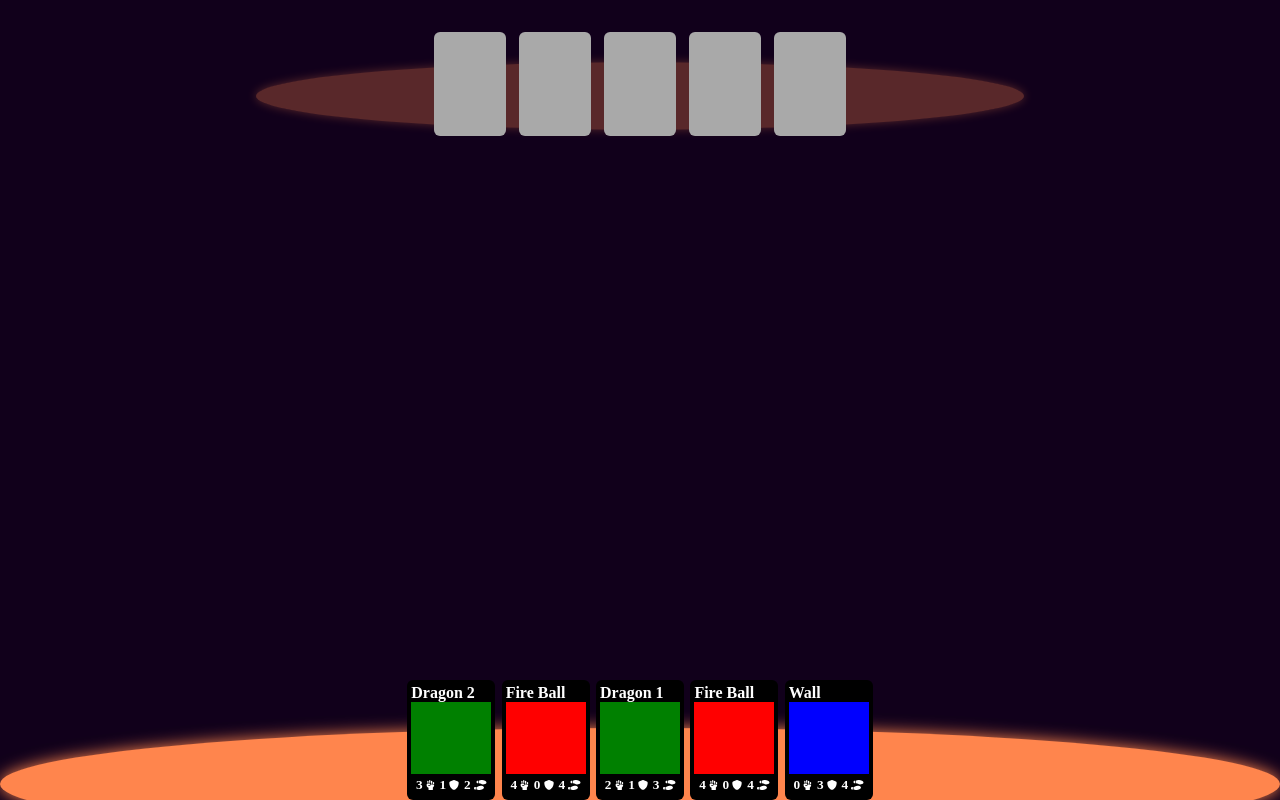
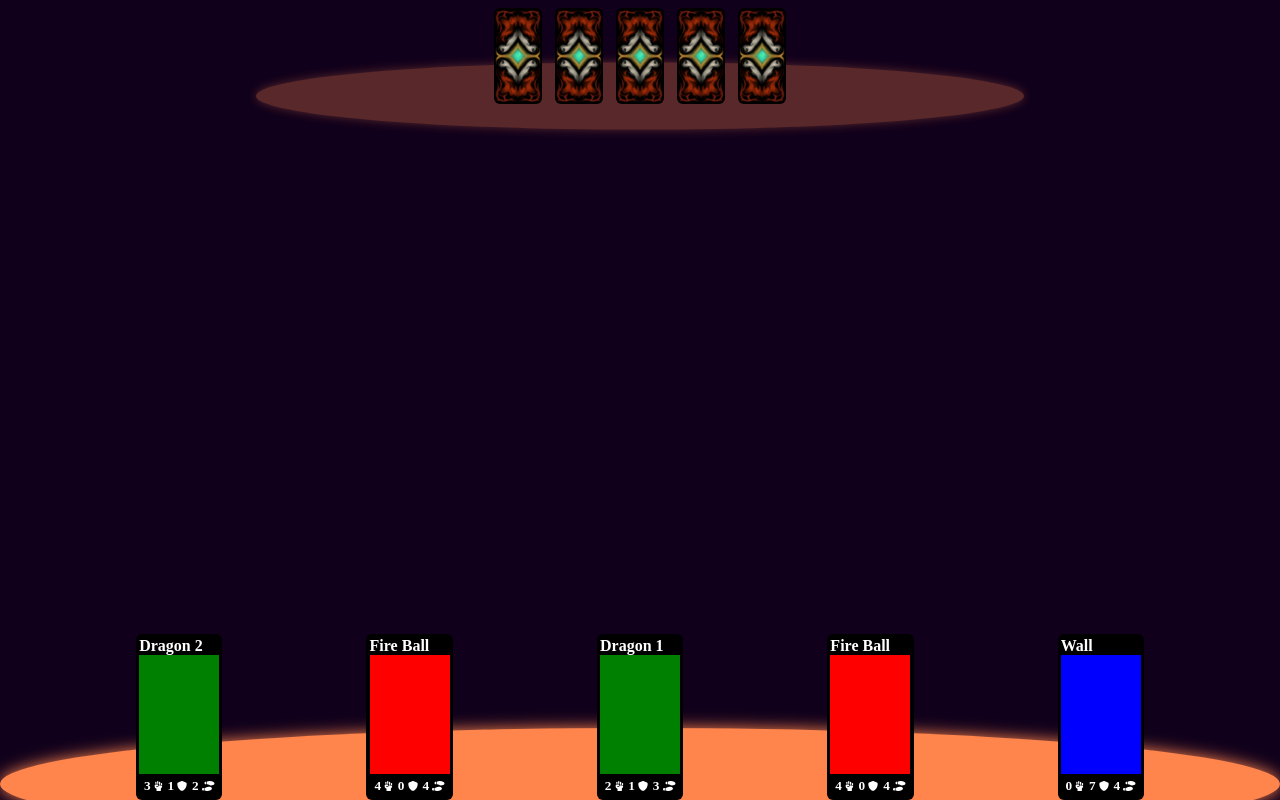
Before and after one commit to Animator55/Card-game-test, a React (Vite) app: page / in a window 1280 px wide. Built offline with nearby package versions, Linux system fonts and the light colour scheme.

Commit message:
added new styles

```diff
--- a/src/App.tsx
+++ b/src/App.tsx
@@ -127,8 +127,8 @@ export default function App() {
 
   const renderFight = (calculated: resultType[])=>{
     let time = 0
-    let lastSpeed = 0
-    let lastPlayer = calculated[0].owner
+    // let lastSpeed = 0
+    // let lastPlayer = calculated[0].owner
     let defeatedTargets: eventType[] = []
 
     const searchCard = (id: string, tale: string)=>{
@@ -194,6 +194,14 @@ export default function App() {
         let attack = turn.card.strength
         let defense = target.card.defense
 
+        let currentTarget = document.getElementById(`${target.card._id + "." + target.tale}`)
+        if(currentTarget) {
+          let defenseEl = currentTarget.querySelector('.defense-stat') as HTMLElement
+          if(defenseEl && defenseEl.dataset.defense !== "") {
+            defense = Number(defenseEl.dataset.defense)
+          }
+        }
+
         let index = searchCard(target.card._id, target.tale)
 
         if(defense - attack <= 0) defeatedTargets.push(target)
@@ -231,15 +239,20 @@ export default function App() {
         else if(turn.action.attackTo && attackResult.damageTo) {
           let enemyTarget = document.getElementById(attackResult.damageTo._id)
           if(!enemyTarget) return
+          enemyTarget.dataset.damage = ""
+          enemyTarget.offsetWidth
           enemyTarget.dataset.damage = `${attackResult.damageTo.dealed}`
+          let defenseEl = enemyTarget.querySelector('.defense-stat') as HTMLElement
+          if(defenseEl) defenseEl.dataset.defense = `${Number(defenseEl.dataset.defense) - attackResult.damageTo.dealed}`
           enemyTarget.classList.remove('defeated')
           enemyTarget.classList.remove('get-hit')
 
           let splitedID = attackResult.damageTo._id.split(".")
 
-          if(checkIfDefeated(splitedID[0], splitedID[1])) {
+          if(checkIfDefeated(splitedID[0], splitedID[1]) || Number(defenseEl.dataset.defense) <= 0) {
             // console.log("defeated card")
             enemyTarget.offsetWidth
+            enemyTarget.classList.add('get-hit')
             enemyTarget.classList.add('defeated')
           }
           else {
@@ -297,7 +310,7 @@ export default function App() {
                 <FontAwesomeIcon icon={faHandFist}/>
               </div>
               <div className='d-flex'>
-                <h5>{cardsD[card_id].defense}</h5>
+                <h5 className="defense-stat" data-defense={cardsD[card_id].defense}></h5>
                 <FontAwesomeIcon icon={faShield}/>
               </div>
               <div className='d-flex'>
@@ -326,7 +339,7 @@ export default function App() {
                 <FontAwesomeIcon icon={faHandFist}/>
               </div>
               <div className='d-flex'>
-                <h5>{cardsD[card_id].defense}</h5>
+                <h5 className="defense-stat" data-defense={cardsD[card_id].defense}></h5>
                 <FontAwesomeIcon icon={faShield}/>
               </div>
               <div className='d-flex'>
--- a/src/Hand.tsx
+++ b/src/Hand.tsx
@@ -77,7 +77,7 @@ export default function Hand({ confirm, player, enemy, currentCards, subRound, f
         if (fight[1] && !fight[0] && cardsAv.length === 0) pickCard(true)
         else pickCard(false)
       }}>Pick Card</button>}
-    <div className="hand player" data-length={`${jsx.length}`}>
+    <div className="hand player" data-length={`${jsx.length}`} style={{gridTemplateColumns: `repeat(${jsx.length}, ${100/jsx.length}%)`}}>
       {jsx}
     </div>
   </React.Fragment>
--- a/src/assets/App.css
+++ b/src/assets/App.css
@@ -15,27 +15,29 @@ main {
 }
 
 .hand {
-  display: flex;
+  display: grid;
   position: absolute;
-  justify-content: center;
-  width: 100%;
+  width: 90%;
+  left: 5%;
+  justify-items: center;
+  max-width: 90%;
   bottom: 0;
   z-index: 1;
-  flex-wrap: wrap;
+  /* flex-wrap: wrap; */
 }
 .card {
   background-color: black;
   color: white;
   border-radius: 6px;
-  height: 7rem;
-  width: 5rem;
+  height: 10rem;
+  min-width: 5rem;
+  max-width: 5rem;
   transform-origin: bottom;
   position: relative;
-  padding: 0.25rem;
   display: flex;
+  padding: 0.2rem;
   flex-direction: column;
   transition: top 300ms;
-  overflow: hidden;
   margin: 0 0.25dvw;
 }
 .card * {
@@ -58,9 +60,11 @@ main {
 }
 
 .card.selected {
-  top: -0.25rem!important;
+  top: -2rem!important;
   box-shadow: 0 0 10px white;
+  z-index: 1;
 }
+
 .card:not(.enemy):hover {
   top: 0;
   transition: top 300ms;
@@ -115,16 +119,13 @@ main {
 
 
 .card-in-table {
+  overflow: hidden;
   height: 5rem;
   padding: 0.7rem .8rem;
 }
 .card-in-table:hover{
   scale: 1;
 }
-.card-in-table.enemy {
-  background-color: darkgray;
-}
-
 .spawn-vanish {
   animation: spawn-vanish 1s .5s forwards;
   transform-origin: center;
@@ -181,16 +182,18 @@ main {
   position: absolute;
   justify-content: center;
   width: 100%;
-  top: 2rem;
+  top: 0.5rem;
   bottom: auto;
 }
 .card:not(.card-in-table).enemy {
-  background-color: darkgray;
-  color: white;
+  background: url('../assets/card-back.png');
+  background-size:cover;
   border-radius: 6px;
+  min-width: 3rem;
+  max-width: 3rem;
   height: 6rem;
-  width: 4rem;
   position: relative;
+  padding: 0;
 }
 
 /***/
@@ -269,6 +272,11 @@ main[data-turn="1"] .table::after, main[data-turn="0"] .table::before {
 
 .use {
   animation: use 500ms forwards;
+  z-index: 2;
+}
+.use.enemy {
+  animation: use2 500ms forwards;
+  z-index: 2;
 }
 @keyframes use {
   40%{
@@ -282,6 +290,20 @@ main[data-turn="1"] .table::after, main[data-turn="0"] .table::before {
   100% {
     scale: 1;
     top: 0rem;
+  }
+}
+@keyframes use2 {
+  40%{
+    bottom: -2rem;
+  }
+  55% {
+    scale: 1.1;
+    border: 2px solid rgb(201, 255, 255);
+    box-shadow: inset 5px white;
+  }
+  100% {
+    scale: 1;
+    bottom: 0rem;
   }
 }
 @keyframes destroy {
@@ -321,7 +343,7 @@ main[data-turn="1"] .table::after, main[data-turn="0"] .table::before {
   pointer-events: none;
 }
 .defeated {
-  /* filter: brightness(0.2); */
+  filter: brightness(0.2);
 }
 
 .card.card-in-table:not([data-damage=""])::before {
@@ -337,6 +359,10 @@ main[data-turn="1"] .table::after, main[data-turn="0"] .table::before {
   font-weight: 900;
   opacity: 0;
   animation: damage-number 1s;
+}
+.defense-stat::before {
+  content: attr(data-defense);
+  color: white;
 }
 @keyframes damage-number {
   0% {
--- a/src/assets/cardsList.ts
+++ b/src/assets/cardsList.ts
@@ -48,7 +48,7 @@ export const cardsD: cardsList = {
         type: "Defense",
         strength: 0,
         speed: 4,
-        defense: 3
+        defense: 7
     },
     "0004": {
         _id: "0004",
```
Also changed, not shown: src/assets/card-back.png (added).
